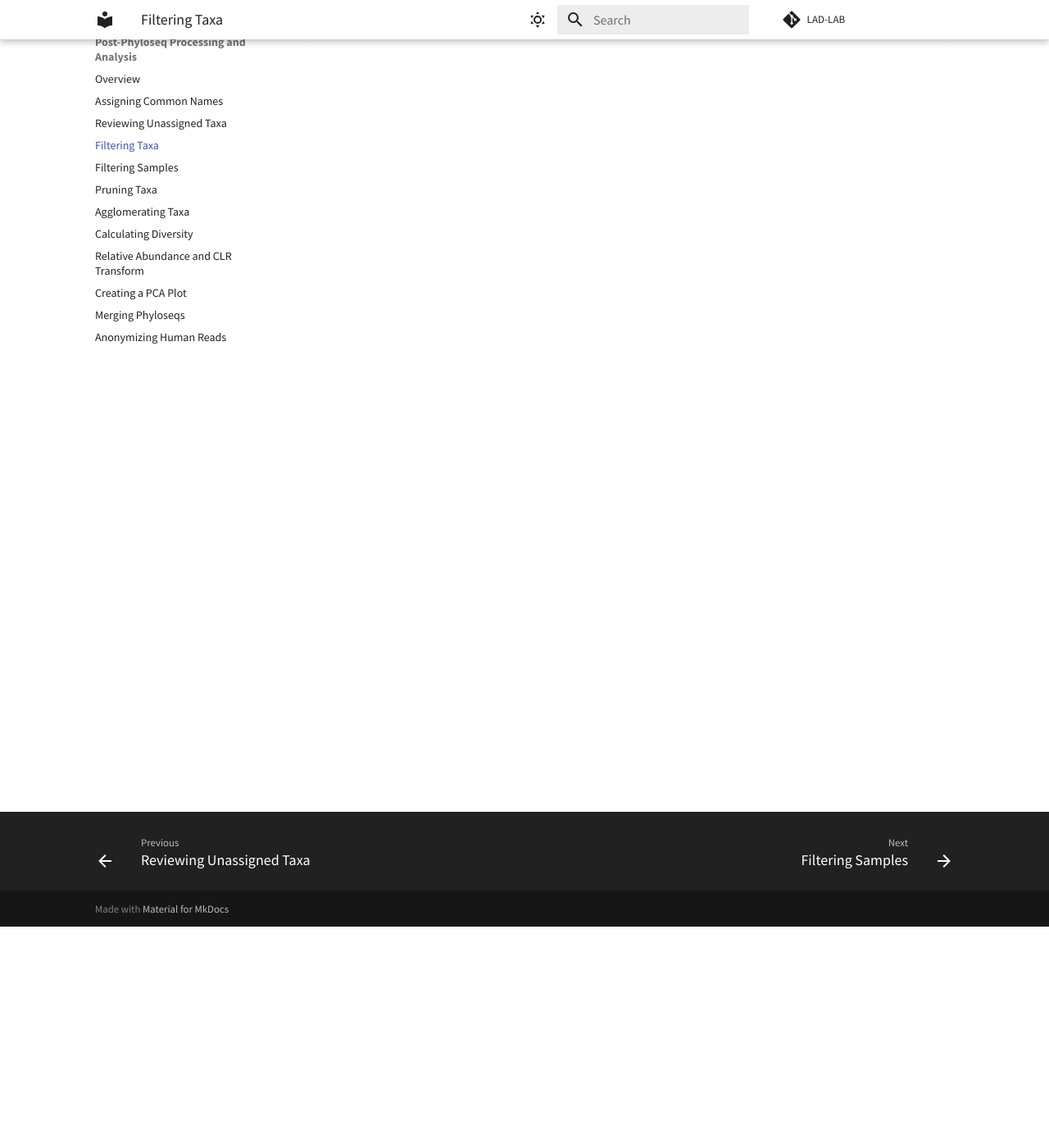
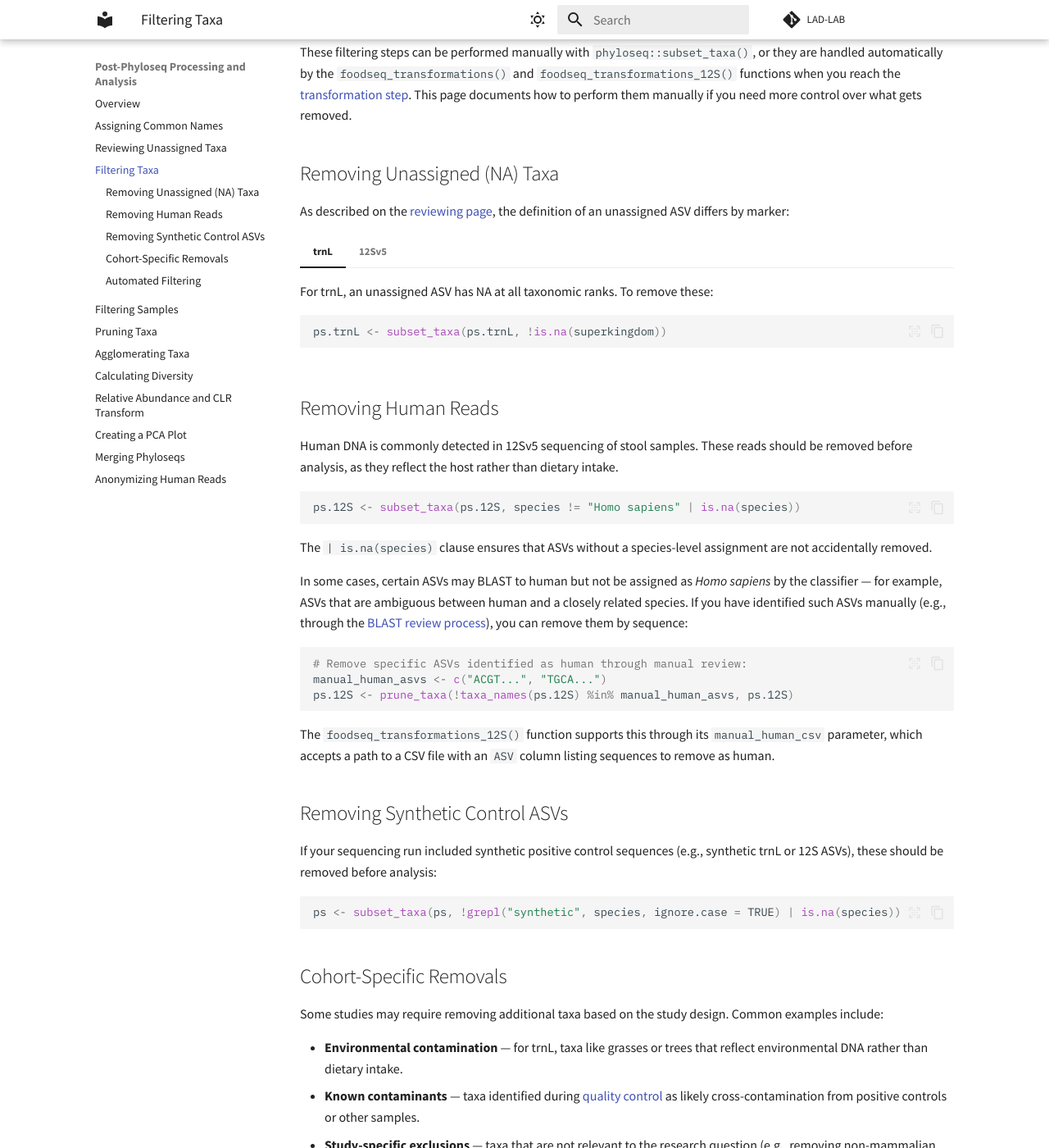
Before and after one commit to LAD-LAB/lad-lab.github.io, an MkDocs documentation site: the page built from docs/taxafiltering.md, in a window 1280 px wide and 1400 px high, scrolled down 270 px. Shown: the whole window at 82% size. Built offline with MkDocs 1.6.1 and Material for MkDocs 9.7.7, drawn with Linux system fonts in a browser that asks for light colours; some of the changed text lies outside the part shown.

Commit message:
Write Filtering Taxa page
Cover removing NA taxa (with marker-specific definitions), human
reads, synthetic control ASVs, and cohort-specific removals. Note
that foodseq_transformations() handles these automatically.

Co-Authored-By: Claude Opus 4.6 (1M context) <noreply@anthropic.com>

````diff
--- a/docs/taxafiltering.md
+++ b/docs/taxafiltering.md
@@ -1,5 +1,80 @@
 # Filtering Taxa
 
-!!! to-do
+After reviewing unassigned ASVs, the next step is to remove taxa that should not be included in downstream analysis. This typically includes unassigned (NA) taxa, human reads (for 12Sv5), synthetic control ASVs, and any cohort-specific taxa that need to be excluded.
 
-    Add instructions on filtering NAs, human reads, controls, and cohort-specific removals (e.g., elk).
+These filtering steps can be performed manually with `phyloseq::subset_taxa()`, or they are handled automatically by the `foodseq_transformations()` and `foodseq_transformations_12S()` functions when you reach the [transformation step](abundance.md). This page documents how to perform them manually if you need more control over what gets removed.
+
+## Removing Unassigned (NA) Taxa
+
+As described on the [reviewing page](reviewing.md), the definition of an unassigned ASV differs by marker:
+
+=== "trnL"
+
+    For trnL, an unassigned ASV has NA at all taxonomic ranks. To remove these:
+
+    ``` r
+    ps.trnL <- subset_taxa(ps.trnL, !is.na(superkingdom))
+    ```
+
+=== "12Sv5"
+
+    For 12Sv5, an unassigned ASV has NA at both order and family. To remove these:
+
+    ``` r
+    ps.12S <- subset_taxa(ps.12S, !(is.na(order) & is.na(family)))
+    ```
+
+    Note that this retains ASVs that have an assignment at order or family (or both), even if lower ranks like genus or species are NA.
+
+## Removing Human Reads
+
+Human DNA is commonly detected in 12Sv5 sequencing of stool samples. These reads should be removed before analysis, as they reflect the host rather than dietary intake.
+
+``` r
+ps.12S <- subset_taxa(ps.12S, species != "Homo sapiens" | is.na(species))
+```
+
+The `| is.na(species)` clause ensures that ASVs without a species-level assignment are not accidentally removed.
+
+In some cases, certain ASVs may BLAST to human but not be assigned as *Homo sapiens* by the classifier — for example, ASVs that are ambiguous between human and a closely related species. If you have identified such ASVs manually (e.g., through the [BLAST review process](reviewing.md#blasting-unassigned-asvs)), you can remove them by sequence:
+
+``` r
+# Remove specific ASVs identified as human through manual review:
+manual_human_asvs <- c("ACGT...", "TGCA...")
+ps.12S <- prune_taxa(!taxa_names(ps.12S) %in% manual_human_asvs, ps.12S)
+```
+
+The `foodseq_transformations_12S()` function supports this through its `manual_human_csv` parameter, which accepts a path to a CSV file with an `ASV` column listing sequences to remove as human.
+
+## Removing Synthetic Control ASVs
+
+If your sequencing run included synthetic positive control sequences (e.g., synthetic trnL or 12S ASVs), these should be removed before analysis:
+
+``` r
+ps <- subset_taxa(ps, !grepl("synthetic", species, ignore.case = TRUE) | is.na(species))
+```
+
+## Cohort-Specific Removals
+
+Some studies may require removing additional taxa based on the study design. Common examples include:
+
+* **Environmental contamination** — for trnL, taxa like grasses or trees that reflect environmental DNA rather than dietary intake.
+* **Known contaminants** — taxa identified during [quality control](pipeline.md#quality-control) as likely cross-contamination from positive controls or other samples.
+* **Study-specific exclusions** — taxa that are not relevant to the research question (e.g., removing non-mammalian vertebrates from a study focused on meat consumption).
+
+These removals are study-dependent and should be documented in your analysis scripts. Use `subset_taxa()` to filter by any column in the taxonomy table:
+
+``` r
+# Example: remove a specific genus
+ps <- subset_taxa(ps, genus != "Festuca" | is.na(genus))
+
+# Example: remove multiple species
+exclude <- c("Bos taurus", "Sus scrofa")
+ps <- subset_taxa(ps, !species %in% exclude | is.na(species))
+```
+
+## Automated Filtering
+
+The `foodseq_transformations()` and `foodseq_transformations_12S()` functions perform NA removal, human read removal, and synthetic ASV removal automatically as part of the CLR transformation pipeline. If you use these functions, you do not need to filter manually — but you should still review your unassigned ASVs before running them, as any taxa worth adding to the reference should be addressed first.
+
+For details on these functions, see the [relative abundance and CLR transformation page](abundance.md).
````
